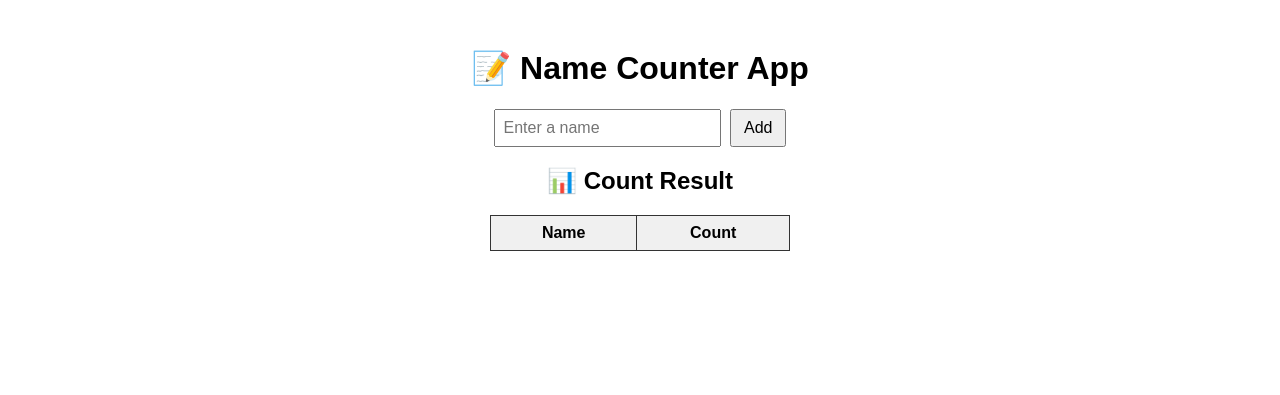
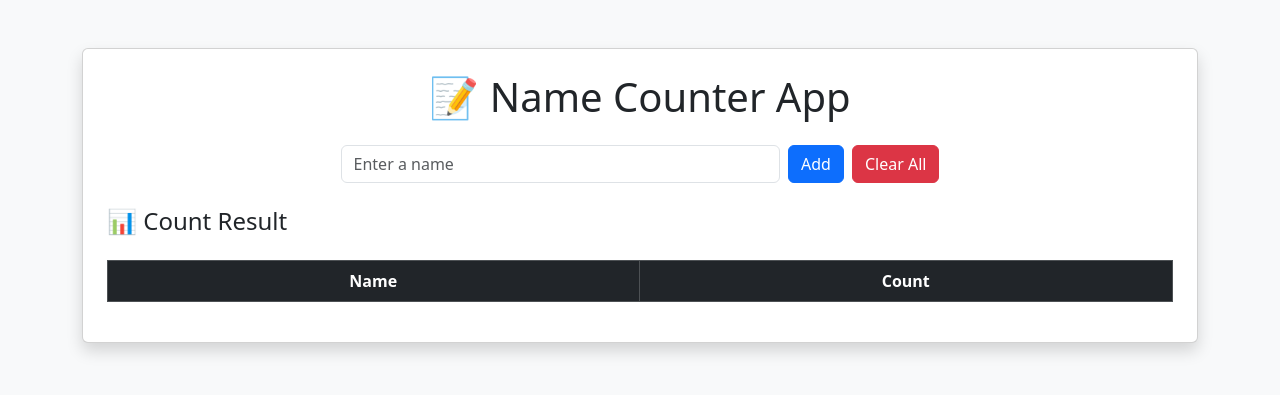
Before and after one commit to programmeramin/JS-Hackathon, a plain HTML site: page JS/Counter.html in a window 1280 px wide. Drawn offline with nearby package versions, Linux system fonts and the light colour scheme.

Commit message:
some code added

```diff
--- a/JS/Counter.html
+++ b/JS/Counter.html
@@ -4,46 +4,33 @@
     <meta charset="UTF-8">
     <meta name="viewport" content="width=device-width, initial-scale=1.0">
     <title>Name Counter App</title>
-    <style>
-        body {
-            font-family: Arial, sans-serif;
-            text-align: center;
-            padding: 20px;
-        }
-        input {
-            padding: 8px;
-            font-size: 16px;
-        }
-        button {
-            padding: 8px 12px;
-            font-size: 16px;
-            margin-left: 5px;
-            cursor: pointer;
-        }
-        table {
-            margin: 20px auto;
-            border-collapse: collapse;
-            width: 300px;
-        }
-        th, td {
-            border: 1px solid #333;
-            padding: 8px;
-            text-align: center;
-        }
-        th {
-            background-color: #f0f0f0;
-        }
-    </style>
+    <!-- Bootstrap CSS -->
+    <link href="https://cdn.jsdelivr.net/npm/bootstrap@5.3.2/dist/css/bootstrap.min.css" rel="stylesheet">
 </head>
-<body>
+<body class="bg-light">
 
-    <h1>📝 Name Counter App</h1>
-    <input type="text" id="nameInput" placeholder="Enter a name">
-    <button onclick="addName()">Add</button>
+    <div class="container py-5">
+        <div class="card shadow p-4">
+            <h1 class="text-center mb-4">📝 Name Counter App</h1>
 
-    <h2>📊 Count Result</h2>
-    <table>
-        <thead>
+            <!-- Input & Buttons -->
+            <div class="row g-2 justify-content-center">
+                <div class="col-md-5">
+                    <input type="text" id="nameInput" class="form-control" placeholder="Enter a name">
+                </div>
+                <div class="col-auto">
+                    <button class="btn btn-primary" onclick="addName()">Add</button>
+                </div>
+                <div class="col-auto">
+                    <button class="btn btn-danger" onclick="clearAll()">Clear All</button>
+                </div>
+            </div>
+
+            <!-- Table -->
+            <h4 class="mt-4">📊 Count Result</h4>
+            <div class="table-responsive">
+                <table class="table table-bordered table-striped text-center mt-3">
+                    <thead class="table-dark">
                         <tr>
                             <th>Name</th>
                             <th>Count</th>
@@ -53,10 +40,23 @@
                         <!-- ডাটা এখানে আসবে -->
                     </tbody>
                 </table>
+            </div>
+        </div>
+    </div>
 
     <script>
         let nameCount = new Map();
 
+        // Load from LocalStorage
+        window.onload = function() {
+            let savedData = localStorage.getItem("nameCountData");
+            if (savedData) {
+                nameCount = new Map(JSON.parse(savedData));
+                updateTable();
+            }
+        };
+
+        // Add Name
         function addName() {
             let name = document.getElementById("nameInput").value.trim();
             if (name === "") {
@@ -64,20 +64,21 @@
                 return;
             }
 
-            // Count Update
             if (nameCount.has(name)) {
                 nameCount.set(name, nameCount.get(name) + 1);
             } else {
                 nameCount.set(name, 1);
             }
 
-            document.getElementById("nameInput").value = ""; // Clear input
+            document.getElementById("nameInput").value = "";
+            saveData();
             updateTable();
         }
 
+        // Update Table
         function updateTable() {
             let tableBody = document.getElementById("nameTable");
-            tableBody.innerHTML = ""; // Clear old rows
+            tableBody.innerHTML = "";
 
             for (let [name, count] of nameCount) {
                 let row = `<tr>
@@ -87,7 +88,23 @@
                 tableBody.innerHTML += row;
             }
         }
+
+        // Save to LocalStorage
+        function saveData() {
+            localStorage.setItem("nameCountData", JSON.stringify([...nameCount]));
+        }
+
+        // Clear All
+        function clearAll() {
+            if (confirm("Are you sure you want to clear all data?")) {
+                nameCount.clear();
+                localStorage.removeItem("nameCountData");
+                updateTable();
+            }
+        }
     </script>
 
+    <!-- Bootstrap JS -->
+    <script src="https://cdn.jsdelivr.net/npm/bootstrap@5.3.2/dist/js/bootstrap.bundle.min.js"></script>
 </body>
 </html>
```
Also changed, not shown: JS/Map.js (+7 -5 lines). Lines whose indentation alone changed are shown as unchanged.
